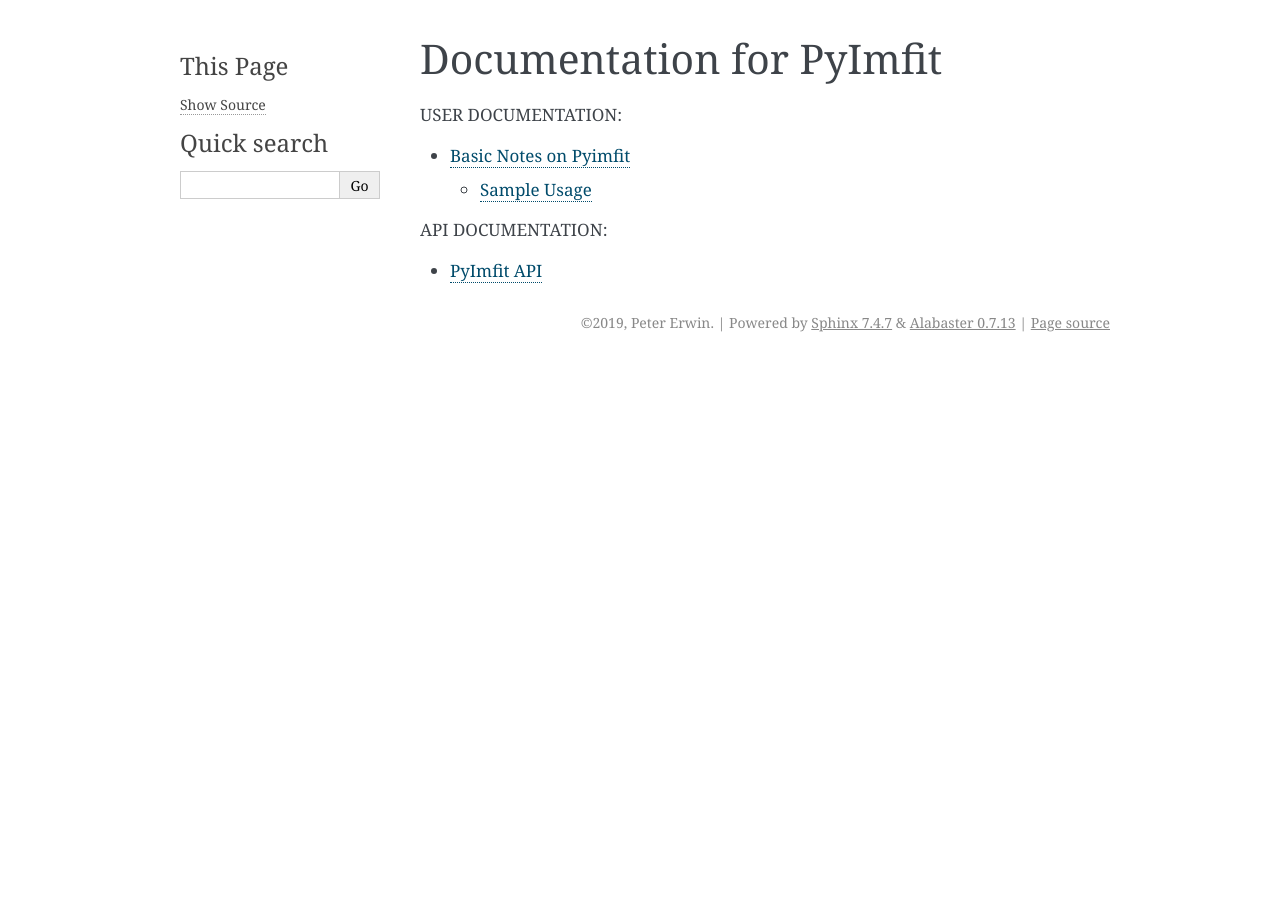
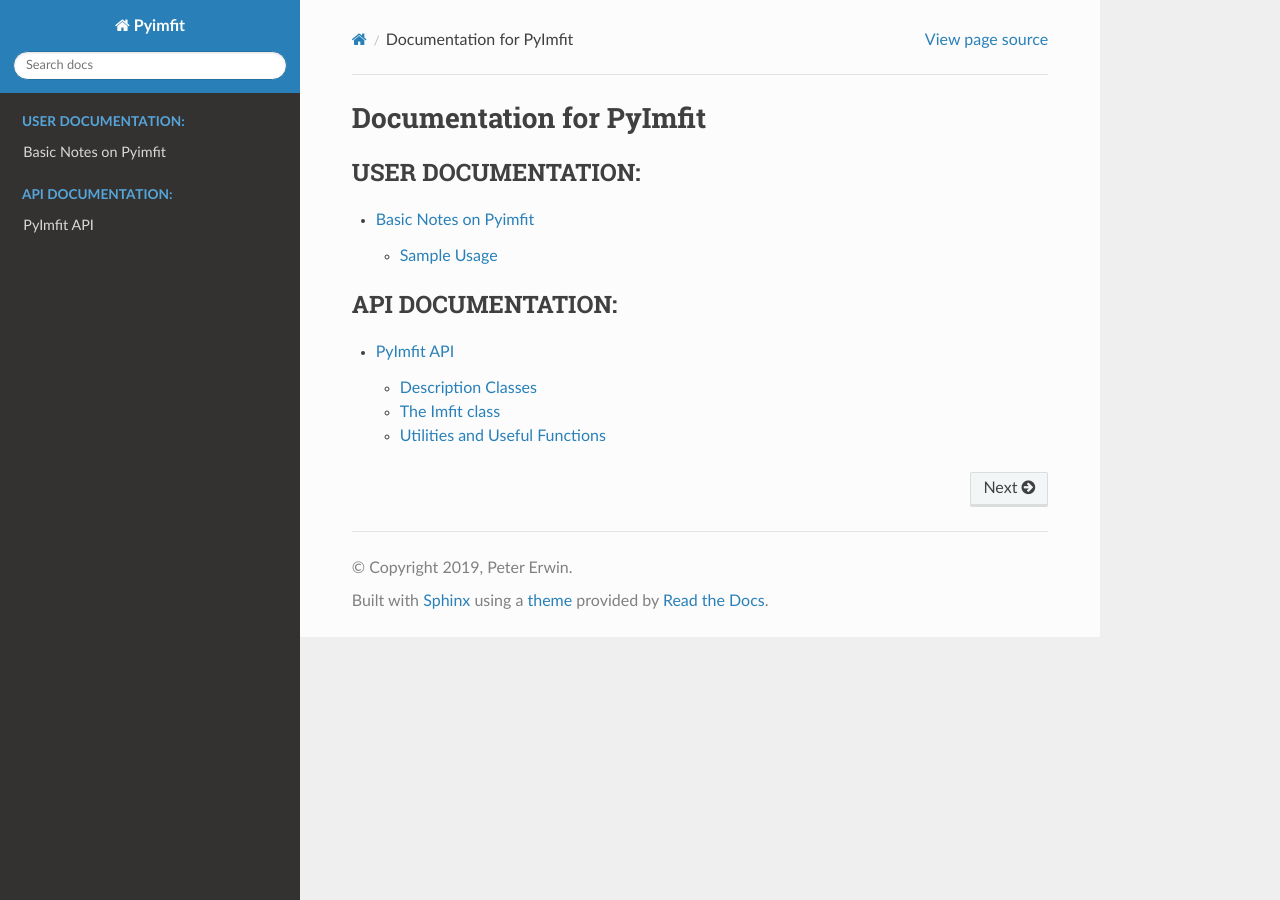
Before and after one commit to perwin/pyimfit, a Sphinx documentation site: the page built from docs/index.rst, in a window 1280 px wide. Built offline with Sphinx 7.4.7 and the Read the Docs theme 2.0.0, drawn with Linux system fonts in a browser that asks for light colours.

Commit message:
Updates to Sphinx-based documentation

```diff
--- a/docs/api_ref/api_index.rst
+++ b/docs/api_ref/api_index.rst
@@ -1,5 +1,10 @@
 PyImfit API
 ====================
 
-.. automodule:: pyimfit.fitting
-      :members:
+.. toctree::
+   :maxdepth: 3
+   :caption: API DOCUMENTATION:
+
+   descriptions
+   fitting
+   utilities
--- /dev/null
+++ b/docs/api_ref/utilities.rst
@@ -0,0 +1,10 @@
+Utilities and Useful Functions
+==============================
+
+.. autofunction:: pyimfit.FixImage
+
+
+.. autofunction:: pyimfit.make_imfit_function
+
+
+.. autofunction:: pyimfit.parse_config_file
--- a/docs/conf.py
+++ b/docs/conf.py
@@ -38,8 +38,10 @@
 # Add any Sphinx extension module names here, as strings. They can be
 # extensions coming with Sphinx (named 'sphinx.ext.*') or your custom
 # ones.
+# PE: napoleon processes Numpy-style docstrings
 extensions = [
     'sphinx.ext.mathjax', 'sphinx.ext.autodoc',
+    'sphinx.ext.napoleon',
 ]
 
 # Add any paths that contain templates here, relative to this directory.
@@ -76,7 +78,24 @@
 # The theme to use for HTML and HTML Help pages.  See the documentation for
 # a list of builtin themes.
 #
-html_theme = 'alabaster'
+#html_theme = 'alabaster'
+# Theme options for alabaster
+# html_theme_options = {
+#     #'logo': 'logo.png',
+#     'github_user': 'perwin',
+#     'github_repo': 'pyimfit',
+# }
+
+# html_theme = 'bootstrap-astropy'
+# # Theme options for bootstrap-astropy
+# html_theme_options = {
+#     'logotext1': 'Py',  # white,  semi-bold
+#     'logotext2': 'Imfit',  # orange, light
+#     'logotext3': ':docs'   # white,  light
+#     }
+
+html_theme = 'sphinx_rtd_theme'
+# Theme options for sphinx_rtd_theme
 
 # Theme options are theme-specific and customize the look and feel of a theme
 # further.  For a list of options available for each theme, see the
```
Also changed, not shown: docs/api_ref/descriptions.rst (added, +13 -0 lines), docs/api_ref/fitting.rst (added, +12 -0 lines), new_notes_and_todo_for_python-wrapper_code.txt (+4 -4 lines), 3 other files.
